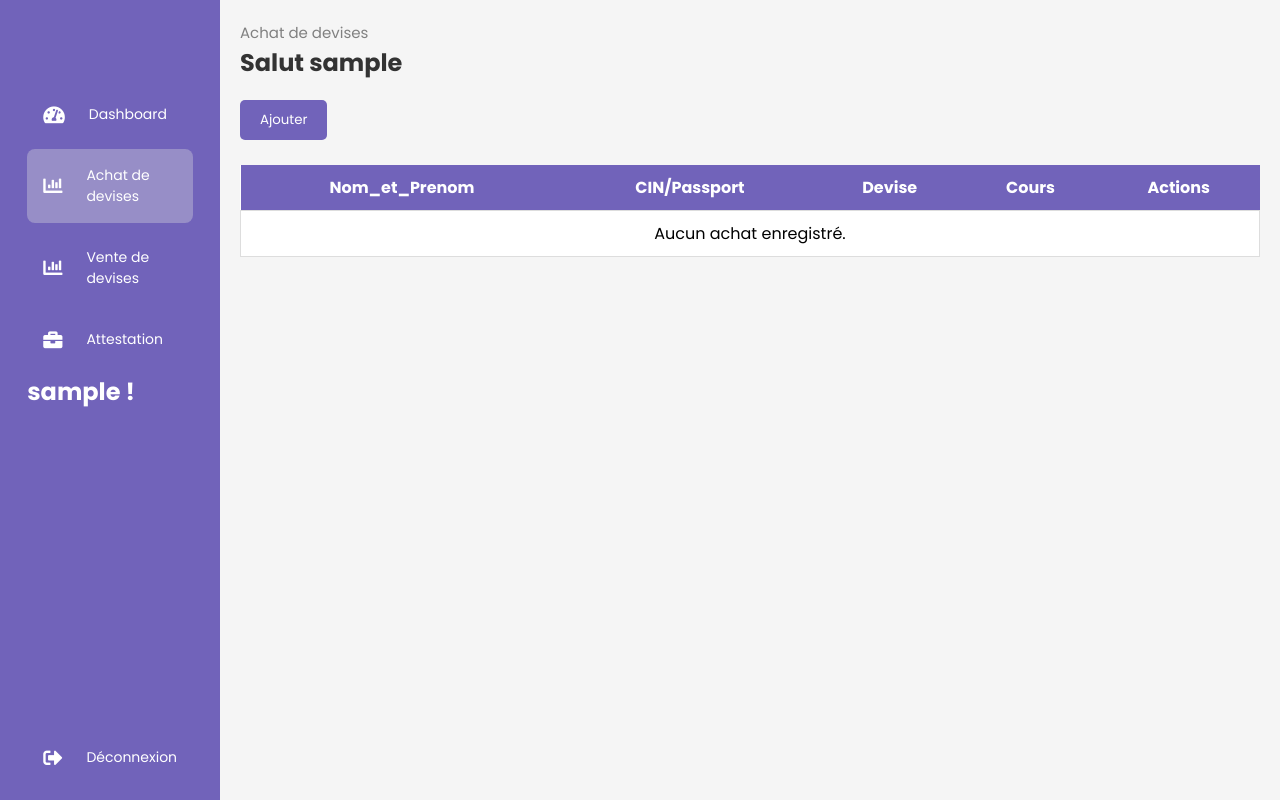
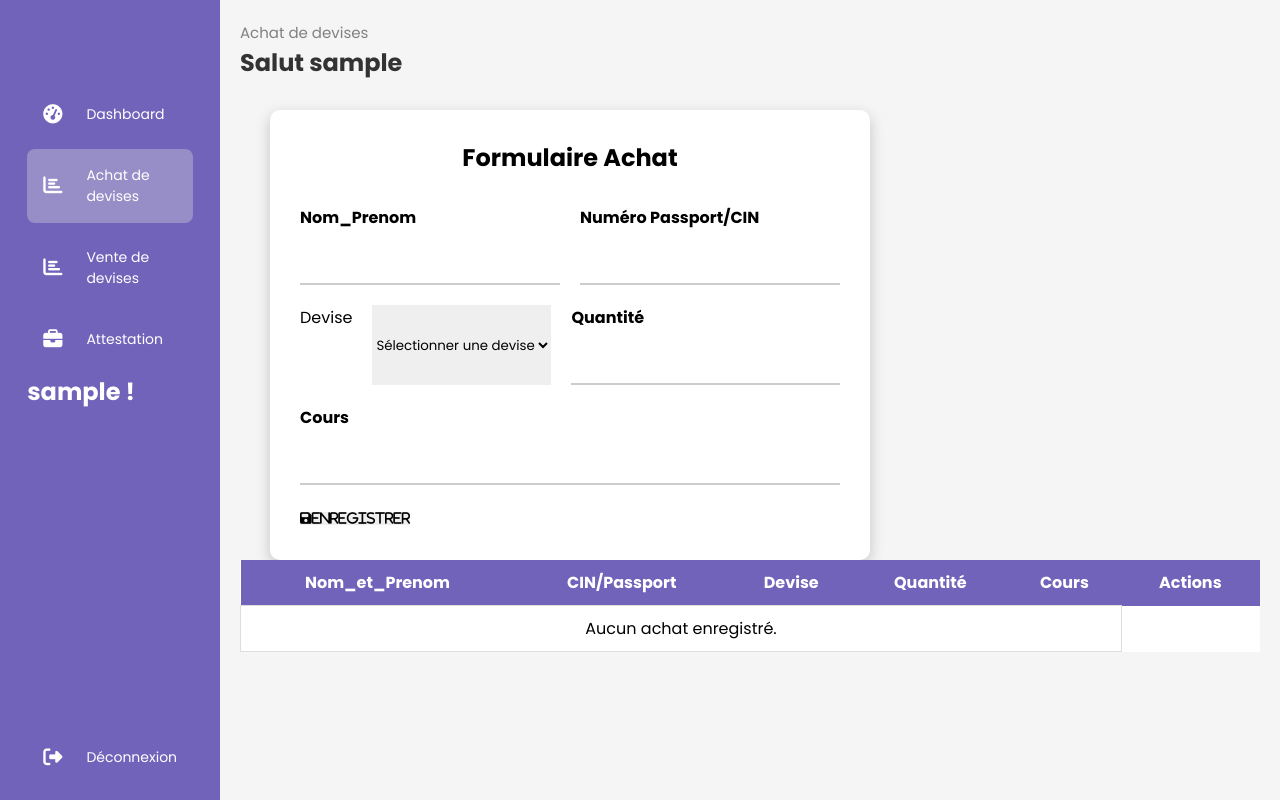
Before and after one commit to yandriniainarakotondrazaka/CHANGESYSTEME, a Django app: page /achat/ in a window 1280 px wide. Run offline with Django 5.2, Linux system fonts and the light colour scheme; the visitor is signed in with stand-in values (Sample User, id 1); data that the repository does not hold is empty.

Commit message:
Ajout de nouvel champs plus champs deroulant

```diff
--- a/Login_app/form.py
+++ b/Login_app/form.py
@@ -17,7 +17,25 @@ class CustomUserCreationForm(UserCreationForm):
     class Meta(UserCreationForm.Meta):
         fields = UserCreationForm.Meta.fields + ("password1","password2")
 
+from django import forms
+from .models import AchatDevises
+
+DEVISES = [
+    ('MGA', 'MGA'),
+    ('USD', 'USD'),
+    ('EUR', 'EUR'),
+    ('GBP', 'GBP'),
+    ('JPY', 'JPY'),
+    ('CAD', 'CAD'),
+    ('CHF', 'CHF'),
+]
+
 class AchatDevisesForm(forms.ModelForm):
+    devise = forms.ChoiceField(
+        choices=DEVISES,
+        widget=forms.Select(attrs={'class': 'form-control'})
+    )
+
     class Meta:
         model = AchatDevises
-        fields = "__all__"
+        fields = '__all__'
--- a/Login_app/models.py
+++ b/Login_app/models.py
@@ -8,4 +8,5 @@ class AchatDevises(models.Model):
     nom= models.CharField(max_length=50)
     numero=models.CharField(max_length=50)
     devise=models.CharField(max_length=50)
+    quantite=models.DecimalField(max_digits=10,decimal_places=2)
     cours=models.DecimalField(max_digits=10, decimal_places=2)
--- a/Login_app/static/css/styleAchat.css
+++ b/Login_app/static/css/styleAchat.css
@@ -84,35 +84,80 @@ background:#e0e0e058;
 .header--tittle h2{
     color: #333;
 }
-form{
-    background: white;
-    padding:20px;
+.formulaire{
+    width:600px;
+    margin-top:30px;
+    margin-left:30px;   /* espace par rapport au menu */
+    background:#fff;
+    padding:30px;
     border-radius:10px;
-    box-shadow:0 2px 8px rgba(0,0,0,.2);
+    box-shadow:0 5px 15px rgba(0,0,0,.2);
+}
+
+.formulaire h2{
+    text-align:center;
+    margin-bottom:30px;
+}
+
+.ligne{
+    display:flex;
+    gap:20px;
     margin-bottom:20px;
 }
 
-form p{
-    margin-bottom:15px;
+.champ{
+    flex:1;
 }
 
-form input,
-form select{
+.champ label{
+    display:block;
+    margin-bottom:8px;
+    font-weight:bold;
+}
+
+.champ input,
+.champ select{
     width:100%;
     padding:10px;
-    border:1px solid #ccc;
-    border-radius:5px;
-}
-button{
-    background:#7163ba;
-    color:white;
-    padding:10px 20px;
-    border-radius:5px;
-    cursor:pointer;
+    border:none;
+    border-bottom:2px solid #ccc;
+    outline:none;
+    font-size:16px;
 }
 
-button:hover{
-    background:#5a4fa3;
+.champ input:focus,
+.champ select:focus{
+    border-bottom:2px solid #6c63ff;
+}
+
+.btn-ajouter,
+.btn-modifier,
+.btn-supprimer{
+    display:inline-flex;
+    justify-content:center;
+    align-items:center;
+    width:35px;
+    height:35px;
+    border-radius:50%;
+    text-decoration:none;
+    color:white;
+    margin-right:8px;
+}
+
+.btn-modifier{
+    background:#007bff;
+}
+
+.btn-modifier:hover{
+    background:#0056b3;
+}
+
+.btn-supprimer{
+    background:#dc3545;
+}
+
+.btn-supprimer:hover{
+    background:#a71d2a;
 }
 table{
     width:100%;
--- a/Login_app/templates/achat.html
+++ b/Login_app/templates/achat.html
@@ -8,6 +8,7 @@
 
     <link rel="stylesheet" href="{% static 'css/styleAchat.css' %}?v=1">
     <link rel="stylesheet" href="https://cdnjs.cloudflare.com/ajax/libs/font-awesome/5.15.3/css/all.min.css">
+    <link rel="stylesheet" href="https://cdnjs.cloudflare.com/ajax/libs/font-awesome/6.7.2/css/all.min.css">
 </head>
 <body>
 
@@ -71,32 +72,48 @@
 
     <!-- ================= FORMULAIRE ================= -->
 
-   <button onclick="afficherFormulaire()">Ajouter</button>
-
-<div id="formulaire" style="display:none;">
+<div class="formulaire">
+    <h2>Formulaire Achat</h2>
     <form method="POST">
         {% csrf_token %}
-        {{ form.as_p }}
-        <button type="submit">Enregistrer</button>
+
+        <div class="ligne">
+            <div class="champ">
+                <label>Nom_Prenom</label>
+                {{ form.nom }}
+            </div>
+
+            <div class="champ">
+                <label>Numéro Passport/CIN</label>
+                {{ form.numero }}
+            </div>
+        </div>
+
+        <div class="ligne">
+           <label >Devise</label>
+           <select name="devise" class="form-control">
+                <option value="">Sélectionner une devise</option>
+                <option value="USD">USD</option>
+                <option value="EUR">EUR</option>
+                <option value="GBP">GBP</option>
+                <option value="JPY">JPY</option>
+                <option value="CAD">CAD</option>
+            </select>
+            <div class="champ">
+                <label>Quantité</label>
+                {{ form.quantite }}
+            </div>
+        </div>
+        <div class="ligne">
+            <div class="champ">
+                <label>Cours</label>
+                {{ form.cours }}
+            </div>
+        </div>
+
+        <button type="submit" class="fa-solid fa-floppy-disk">Enregistrer</button>
     </form>
 </div>
-
-<script>
-function afficherFormulaire() {
-    let formulaire = document.getElementById("formulaire");
-
-    if (formulaire.style.display === "none") {
-        formulaire.style.display = "block";
-    } else {
-        formulaire.style.display = "none";
-    }
-}
-</script>
-
-    <br>
-    <hr>
-    <br>
-
     <!-- ================= TABLEAU ================= -->
 
     <table border="1" width="100%">
@@ -107,6 +124,7 @@ function afficherFormulaire() {
                 <th>Nom_et_Prenom</th>
                 <th>CIN/Passport</th>
                 <th>Devise</th>
+                <th>Quantité</th>
                 <th>Cours</th>
                 <th>Actions</th>
             </tr>
@@ -122,26 +140,17 @@ function afficherFormulaire() {
                 <td>{{ achat.nom }}</td>
                 <td>{{ achat.numero }}</td>
                 <td>{{ achat.devise }}</td>
+                <td>{{ achat.quantite }}</td>
                 <td>{{ achat.cours }}</td>
+        <td>
+            <a href="{% url 'modifier' achat.id %}" class="btn-modifier">
+                <i class="fa-solid fa-pen"></i>
+            </a>
 
-                <td>
-
-                    <a href="{% url 'modifier' achat.id %}">
-                        <button type="button">
-                            Modifier
-                        </button>
-                    </a>
-
-                    <a href="{% url 'supprimer' achat.id %}"
-                       onclick="return confirm('Voulez-vous vraiment supprimer cet achat ?')">
-
-                        <button type="button">
-                            Supprimer
-                        </button>
-
-                    </a>
-
-                </td>
+            <a href="{% url 'supprimer' achat.id %}" class="btn-supprimer">
+                <i class="fa-solid fa-trash"></i>
+            </a>
+        </td>
 
             </tr>
 
```
Also changed, not shown: Login_app/migrations/0003_rename_numero_achatdevises_numero_and_more.py (added).
